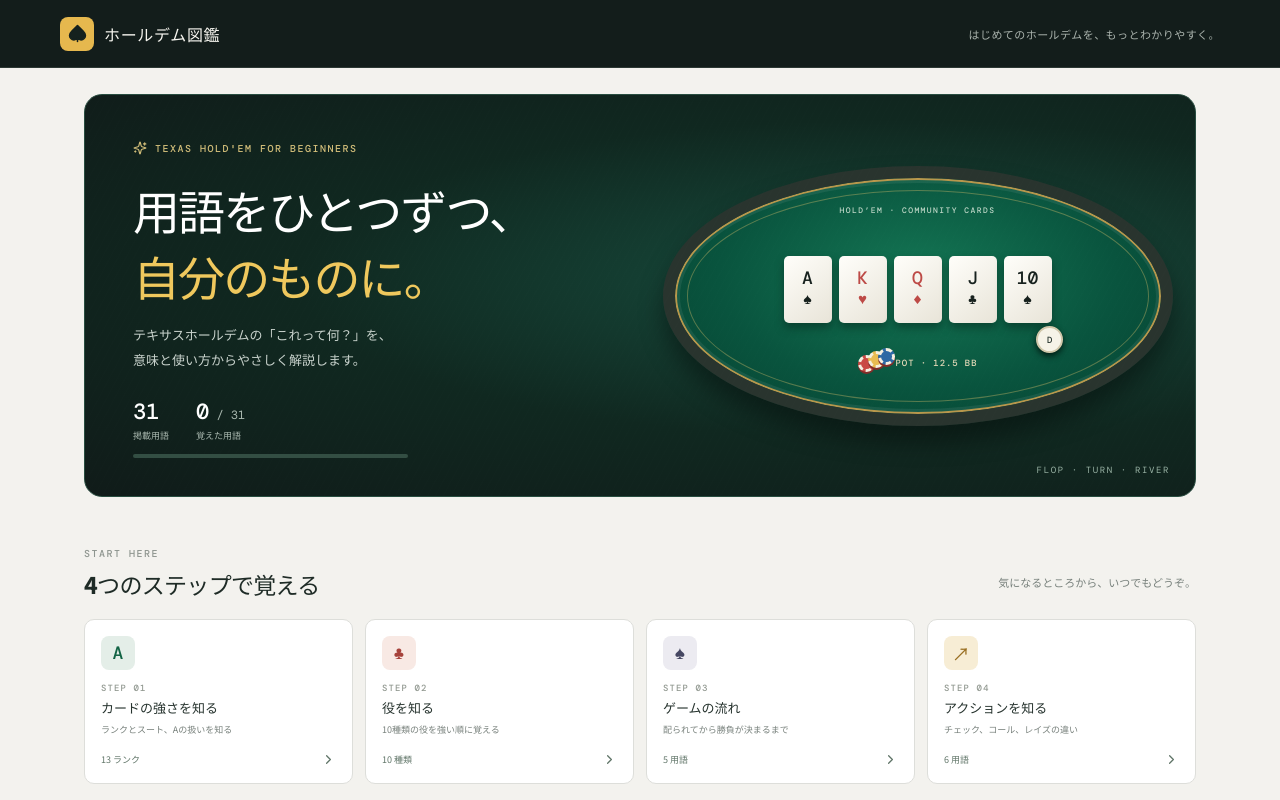
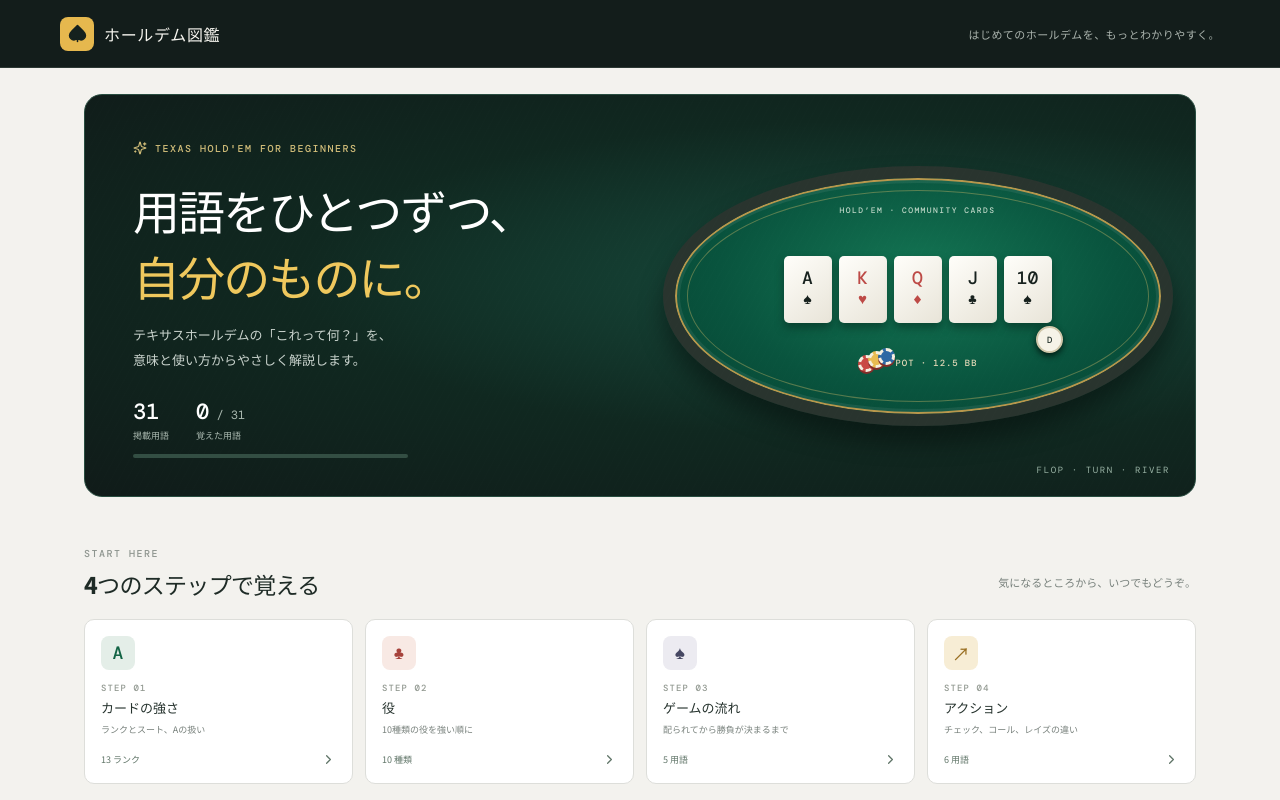
Before and after one commit to sutonomega/texas-holdem-glossary, a React (Vite) app: page / in a window 1280 px wide. Shown: the top 800 px of the page. Built offline with nearby package versions, Linux system fonts and the light colour scheme.

Commit message:
Shorten learning step labels

```diff
--- a/src/data/entries.ts
+++ b/src/data/entries.ts
@@ -48,10 +48,10 @@ export const entries: Entry[] = [
 
 export const categories = [...new Set(entries.map((entry) => entry.category))]
 export const steps = [
-  {id:'cards',number:'STEP 01',title:'カードの強さを知る',description:'ランクとスート、Aの扱いを知る',icon:'A',view:'カード',category:'すべて'},
-  {id:'hands',number:'STEP 02',title:'役を知る',description:'10種類の役を強い順に覚える',icon:'♣',view:'役',category:'すべて'},
+  {id:'cards',number:'STEP 01',title:'カードの強さ',description:'ランクとスート、Aの扱い',icon:'A',view:'カード',category:'すべて'},
+  {id:'hands',number:'STEP 02',title:'役',description:'10種類の役を強い順に',icon:'♣',view:'役',category:'すべて'},
   {id:'flow',number:'STEP 03',title:'ゲームの流れ',description:'配られてから勝負が決まるまで',icon:'♠',view:'用語',category:'ゲームの流れ'},
-  {id:'actions',number:'STEP 04',title:'アクションを知る',description:'チェック、コール、レイズの違い',icon:'↗',view:'用語',category:'アクション'},
+  {id:'actions',number:'STEP 04',title:'アクション',description:'チェック、コール、レイズの違い',icon:'↗',view:'用語',category:'アクション'},
 ] as const
 
 export function classifyQuery(entry: Entry, query: string): 'exact-title' | 'suggested-title' | 'related-description' | null {
```
